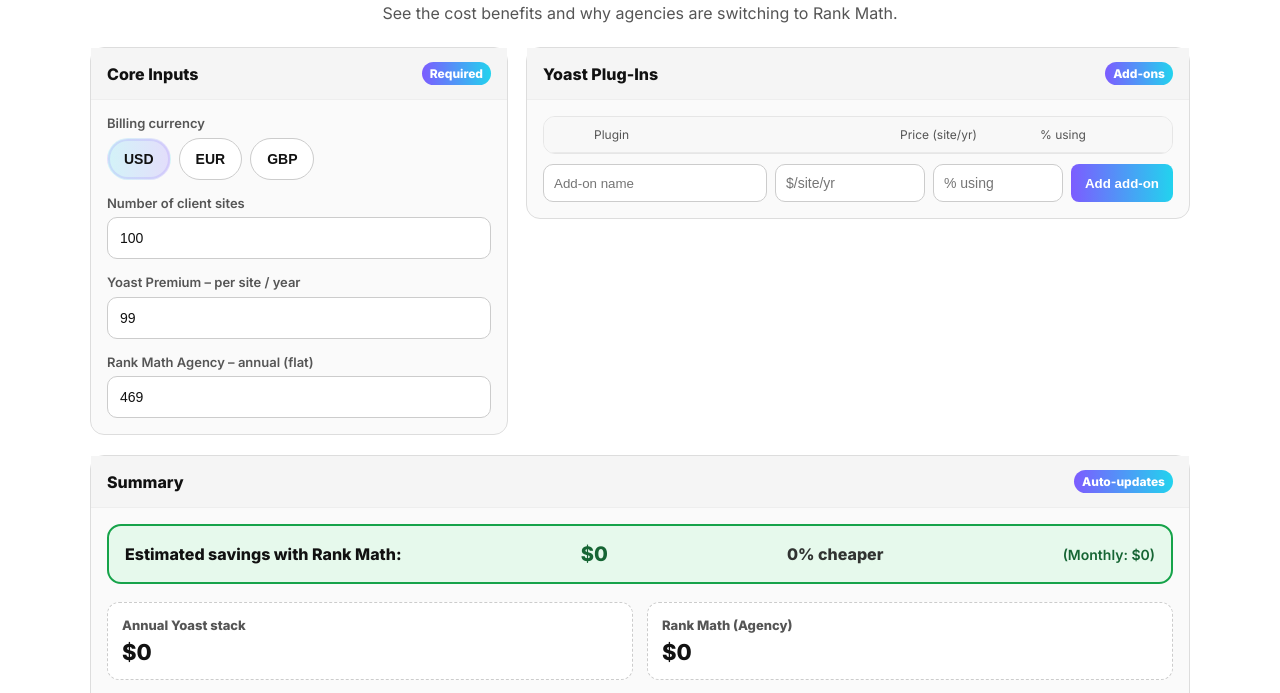
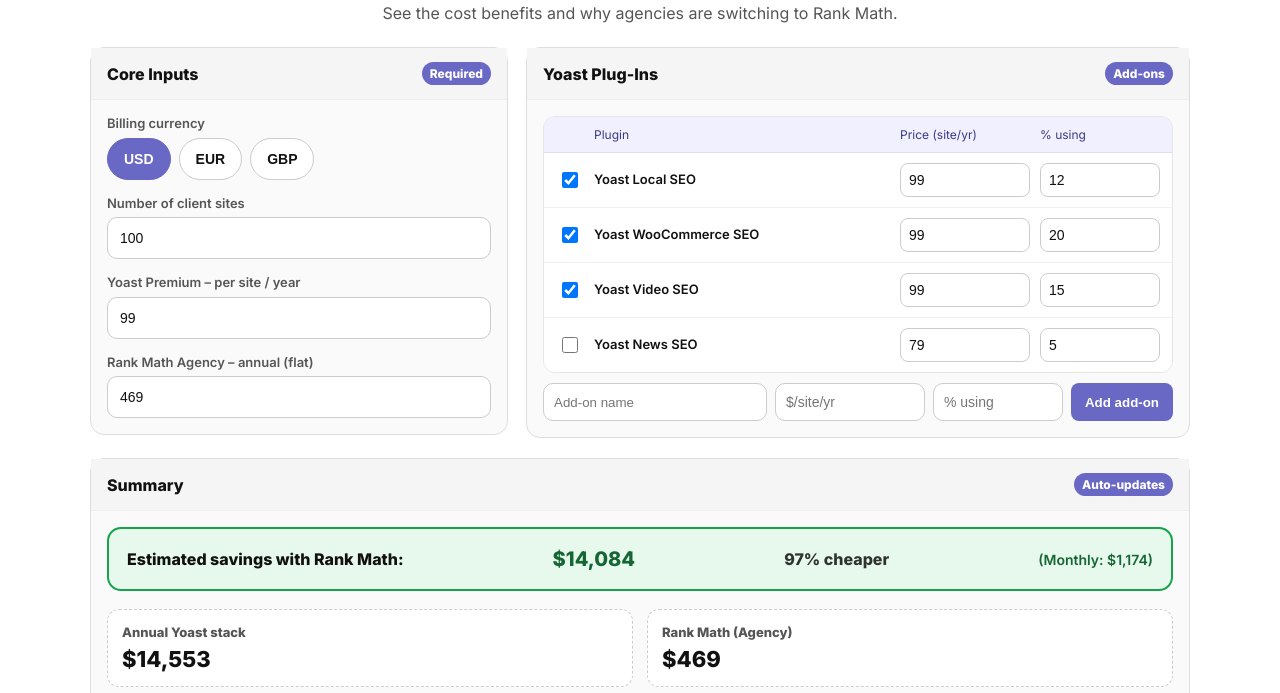
Before and after one commit to powerstephen/Rankmath_Yoast, a plain HTML site: page index.html in a window 1280 px wide. Shown: the part 61-754 px from the top of the page. Drawn offline with Linux system fonts and the light colour scheme.

Commit message:
Update index.html

```diff
--- a/index.html
+++ b/index.html
@@ -8,7 +8,10 @@
   <link rel="preconnect" href="https://fonts.gstatic.com" crossorigin>
   <link href="https://fonts.googleapis.com/css2?family=Inter:wght@400;600;800&display=swap" rel="stylesheet">
   <style>
-    :root{ --ink:#111; --muted:#555; --accent:#7c5cff; --accent2:#22d3ee; --good:#16a34a; --radius:14px }
+    :root{
+      --ink:#111; --muted:#555; --accent:#6968c4; /* your blue */
+      --good:#16a34a;
+    }
     *{box-sizing:border-box}
     body{margin:0;background:#fff;color:var(--ink);font-family:Inter,system-ui,-apple-system,Segoe UI,Roboto,Arial,sans-serif;padding:24px}
     .wrap{max-width:1100px;margin:0 auto}
@@ -16,6 +19,7 @@
     h1{margin:0;font-size:28px;letter-spacing:-.02em}
     .sub{color:var(--muted);margin:6px 0 18px}
 
+    /* Layout */
     .cols{display:flex;gap:18px;margin-bottom:20px}
     .col-left{flex:0 0 38%}
     .col-right{flex:1 1 62%}
@@ -24,27 +28,47 @@
     .card{background:#fafafa;border:1px solid #ddd;border-radius:14px}
     .hd{padding:14px 16px;border-bottom:1px solid #eee;display:flex;justify-content:space-between;align-items:center;background:#f5f5f5}
     .bd{padding:16px}
-    .pill{font-size:12px;font-weight:700;color:#fff;background:linear-gradient(90deg,var(--accent),var(--accent2));padding:4px 8px;border-radius:999px}
+    .pill{
+      font-size:12px;font-weight:700;color:#fff;background:var(--accent);
+      padding:4px 8px;border-radius:999px
+    }
 
+    /* Core Inputs */
     .fields{display:grid;gap:16px}
     .core-fields{grid-template-columns:1fr}
     .field label{display:block;font-size:13px;line-height:1.2;color:var(--muted);margin-bottom:6px;font-weight:600}
-    input[type="number"]{width:100%;background:#fff;color:var(--ink);border:1px solid #ccc;border-radius:10px;padding:12px;font-size:14px;outline:none}
-    input:focus{border-color:var(--accent2);box-shadow:0 0 0 3px rgba(34,211,238,.2)}
+    input[type="number"]{
+      width:100%;background:#fff;color:var(--ink);border:1px solid #ccc;border-radius:10px;padding:12px;font-size:14px;outline:none
+    }
+    input:focus{border-color:#aab0ff;box-shadow:0 0 0 3px rgba(105,104,196,.18)}
 
+    /* Currency pills */
     .currency{display:flex;gap:8px;flex-wrap:wrap}
-    .cur-btn{appearance:none;border:1px solid #ccc;background:#fff;color:var(--ink);padding:12px 16px;border-radius:999px;cursor:pointer;font-weight:700;font-size:14px}
-    .cur-btn.active{border-color:transparent;background:linear-gradient(90deg,rgba(34,211,238,.18),rgba(124,92,255,.18));box-shadow:0 0 0 2px rgba(124,92,255,.15) inset}
+    .cur-btn{
+      appearance:none;border:1px solid #ccc;background:#fff;color:var(--ink);
+      padding:12px 16px;border-radius:999px;cursor:pointer;font-weight:700;font-size:14px
+    }
+    .cur-btn.active{
+      border-color:var(--accent); background:var(--accent); color:#fff;
+      box-shadow:0 0 0 2px rgba(105,104,196,.15) inset
+    }
 
+    /* Plugins list */
     .addons-wrap{border:1px solid #e6e6e6;border-radius:12px;overflow:hidden}
     .addons-head, .addon-row{display:grid;align-items:center;gap:10px;padding:10px 12px}
-    .addons-head{grid-template-columns:28px 1fr 130px 120px;background:#f8f8f8;color:var(--muted);font-size:12px;border-bottom:1px solid #eaeaea}
-    .addon-row{grid-template-columns:28px 1fr 130px 120px;background:#fff;border-top:1px solid #f0f0f0}
+    .addons-head{
+      grid-template-columns:28px 1fr 130px 120px;background:#f0f0ff;color:#3b3a86;
+      font-size:12px;border-bottom:1px solid #dcdcf8
+    }
+    .addon-row{
+      grid-template-columns:28px 1fr 130px 120px;background:#fff;border-top:1px solid #f0f0f0
+    }
     .addon-row:first-of-type{border-top:none}
     .addon-row input[type="checkbox"]{width:16px;height:16px;margin:0 auto;display:block}
     .addon-row .name{font-size:13px;line-height:1.2;font-weight:600;color:var(--ink);white-space:nowrap;overflow:hidden;text-overflow:ellipsis}
     .addon-row .cell input{width:100%;padding:8px;border-radius:8px;border:1px solid #ccc;background:#fff;color:#111}
 
+    /* Summary */
     .summary{margin-top:20px}
     .totals{display:grid;grid-template-columns:1fr 1fr;gap:14px;margin-bottom:16px}
     .total{background:#fff;border:1px dashed #ccc;border-radius:12px;padding:14px}
@@ -56,15 +80,17 @@
     th{color:var(--muted)}
     tfoot td{border-top:1px solid #ddd;font-weight:800}
 
-    /* Highlighted savings box */
-    .save{display:flex;align-items:center;gap:20px;justify-content:space-between;flex-wrap:wrap;background:#e6f9ec;border:2px solid #16a34a;padding:16px;border-radius:14px;font-weight:700;margin-bottom:18px}
+    /* Savings highlight */
+    .save{
+      display:flex;align-items:center;gap:20px;justify-content:space-between;flex-wrap:wrap;
+      background:#e6f9ec;border:2px solid var(--good);padding:18px;border-radius:14px;font-weight:700;margin-bottom:18px
+    }
     .save .val{color:#166534;font-size:20px;font-weight:800}
     .save .monthly{font-size:14px;color:#166534;font-weight:600}
 
     @media(max-width:980px){
       .cols{flex-direction:column}
-      .col-left{flex:1 1 auto}
-      .col-right{flex:1 1 auto}
+      .col-left,.col-right{flex:1 1 auto}
       .col-left .card.sticky{position:static}
       .addons-head,.addon-row{grid-template-columns:28px 1fr 1fr 1fr}
     }
@@ -78,6 +104,7 @@
     </div>
 
     <div class="cols">
+      <!-- LEFT -->
       <div class="col-left">
         <section class="card sticky">
           <div class="hd"><strong>Core Inputs</strong><span class="pill">Required</span></div>
@@ -108,6 +135,7 @@
         </section>
       </div>
 
+      <!-- RIGHT -->
       <div class="col-right">
         <section class="card">
           <div class="hd"><strong>Yoast Plug-Ins</strong><span class="pill">Add-ons</span></div>
@@ -118,17 +146,20 @@
               </div>
               <div id="addons"></div>
             </div>
+
+            <!-- Add custom add-on -->
             <div style="display:flex; gap:8px; margin-top:10px; flex-wrap:wrap">
               <input id="newAddonLabel" placeholder="Add-on name" style="flex:1; min-width:200px; background:#fff; color:#111; border:1px solid #ccc; border-radius:10px; padding:10px" />
               <input id="newAddonPrice" type="number" min="0" placeholder="$/site/yr" style="width:150px; background:#fff; color:#111; border:1px solid #ccc; border-radius:10px; padding:10px" />
               <input id="newAddonAdopt" type="number" min="0" max="100" placeholder="% using" style="width:130px; background:#fff; color:#111; border:1px solid #ccc; border-radius:10px; padding:10px" />
-              <button id="addAddonBtn" style="background:linear-gradient(90deg,var(--accent),var(--accent2)); border:none; color:#fff; font-weight:700; padding:10px 14px; border-radius:8px; cursor:pointer">Add add-on</button>
+              <button id="addAddonBtn" style="background:var(--accent); border:none; color:#fff; font-weight:700; padding:10px 14px; border-radius:8px; cursor:pointer">Add add-on</button>
             </div>
           </div>
         </section>
       </div>
     </div>
 
+    <!-- SUMMARY -->
     <div class="card summary">
       <div class="hd"><strong>Summary</strong><span class="pill">Auto-updates</span></div>
       <div class="bd">
@@ -162,6 +193,7 @@
       catch(e){ return cur+" "+Math.round(v); }
     }
 
+    /* Fixed price map */
     var CURRENT_CURRENCY = 'USD';
     const PRICE_BY_CURRENCY = {
       USD: { yoast: 99, rm: 469 },
@@ -181,6 +213,7 @@
       calc();
     }
 
+    /* Add-on defaults */
     var ADDON_PRESETS = [
       {key:'local', label:'Yoast Local SEO',       defaultPrice:99, adopt:12, enabled:true},
       {key:'woo',   label:'Yoast WooCommerce SEO', defaultPrice:99, adopt:20, enabled:true},
@@ -258,14 +291,25 @@
 
     function onChange(e){
       var id=(e&&e.target&&e.target.id)||'';
-      if(['sites','yoast','rm'].indexOf(id)!==-1 || id.indexOf('chk_')===0 || id.indexOf('price_')===0 || id.indexOf('adopt_')===0){ calc(); }
+      if(['sites','yoast','rm'].indexOf(id)!==-1 ||
+         id.indexOf('chk_')===0 || id.indexOf('price_')===0 || id.indexOf('adopt_')===0){
+        calc();
+      }
     }
 
     function init(){
       renderAddons();
-      document.querySelectorAll('.cur-btn').forEach(btn=>{ btn.addEventListener('click', function(){ setCurrency(this.dataset.cur); }); });
-      setCurrency('USD');
+      document.querySelectorAll('.cur-btn').forEach(btn=>{
+        btn.addEventListener('click', function(){ setCurrency(this.dataset.cur); });
+      });
+      setCurrency('USD'); // initialize
       calc();
       document.addEventListener('input',onChange);
       document.addEventListener('change',onChange);
       document.addEventListener('click',function(e){ if (e.target && e.target.id==='addAddonBtn') addCustomAddon(); });
+    }
+
+    if(document.readyState==='loading'){ document.addEventListener('DOMContentLoaded',init); } else { init(); }
+  </script>
+</body>
+</html>
```
